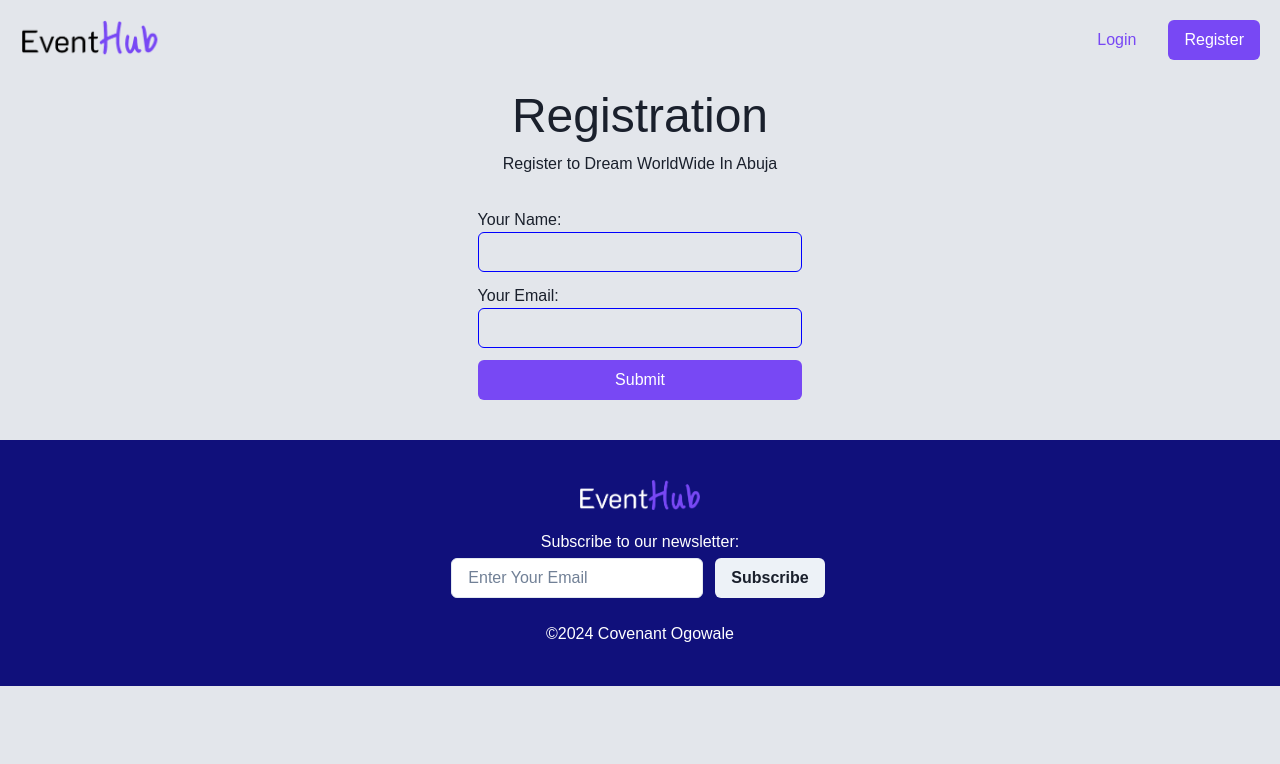
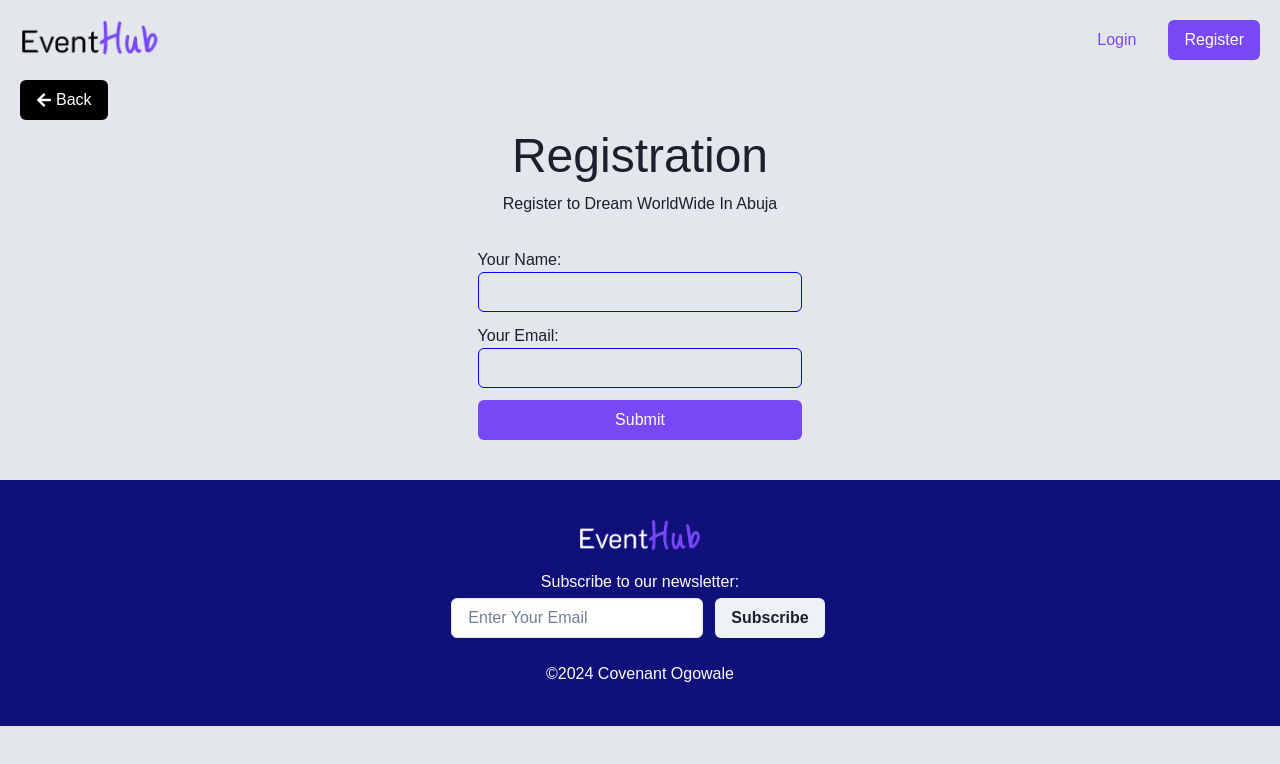
Before and after one commit to ogcovenant/EventHub, a React (Vite) app: page /event/register in a window 1280 px wide. Shown: the top 764 px of the page. Built offline with nearby package versions, Linux system fonts and the light colour scheme; a web font is replaced by a local one.

Commit message:
added some changes to the register for event page

```diff
--- a/src/pages/Register.jsx
+++ b/src/pages/Register.jsx
@@ -1,9 +1,14 @@
 import { Box, Text, Input, Button } from "@chakra-ui/react"
+import { FaArrowLeft } from "react-icons/fa"
+import { Link } from "react-router-dom"
 
 const Register = () => {
   return (
     <>
       <Box>
+          <Box position={"relative"} left={5}>
+            <Link to="/event"><Button display={"flex"} gap={1} fontWeight={100} backgroundColor={"black"} color={"white"} _hover={{ backgroundColor:"black", color:"white" }}><FaArrowLeft /> Back</Button></Link>
+          </Box>
         <Text fontSize={"5xl"} textAlign={"center"}>Registration</Text>
         <Text textAlign={"center"}>Register to Dream WorldWide In Abuja</Text>
         <Box display={"flex"} justifyContent={"center"} mt={8}>
```
